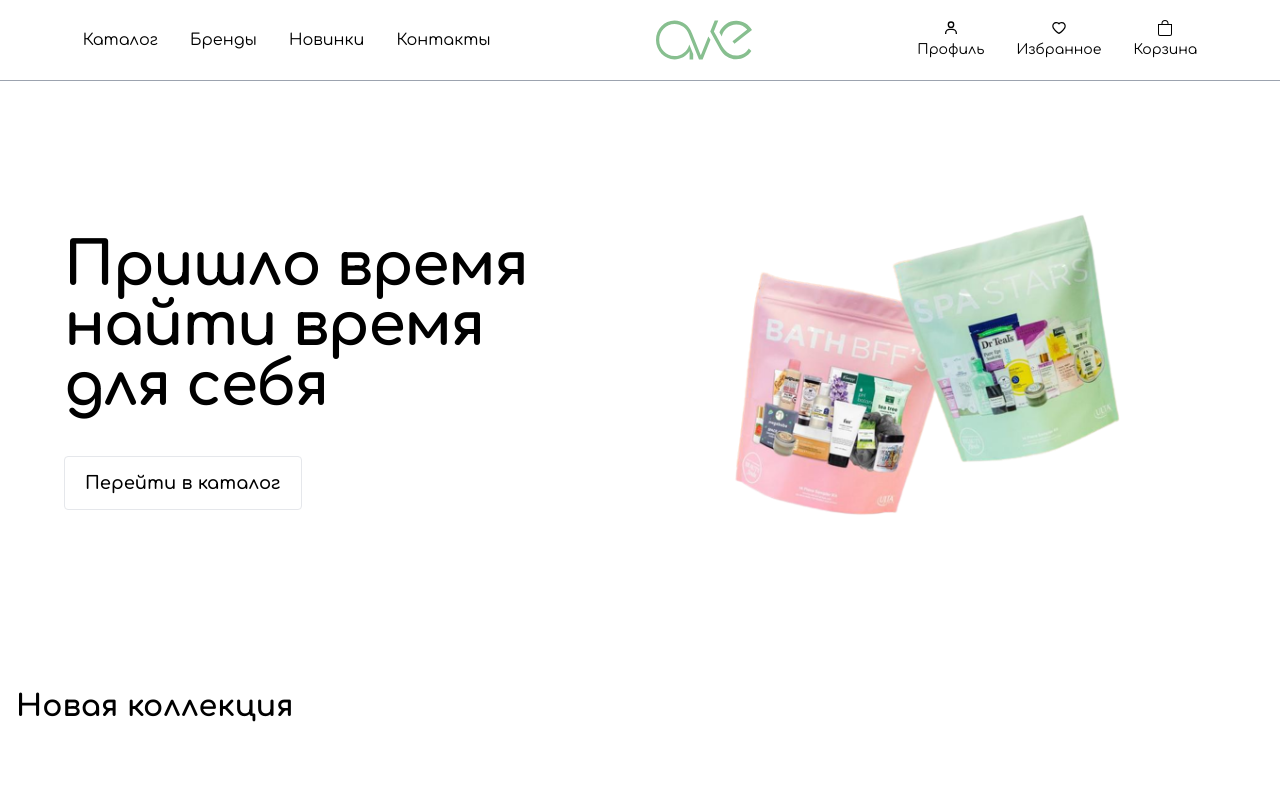
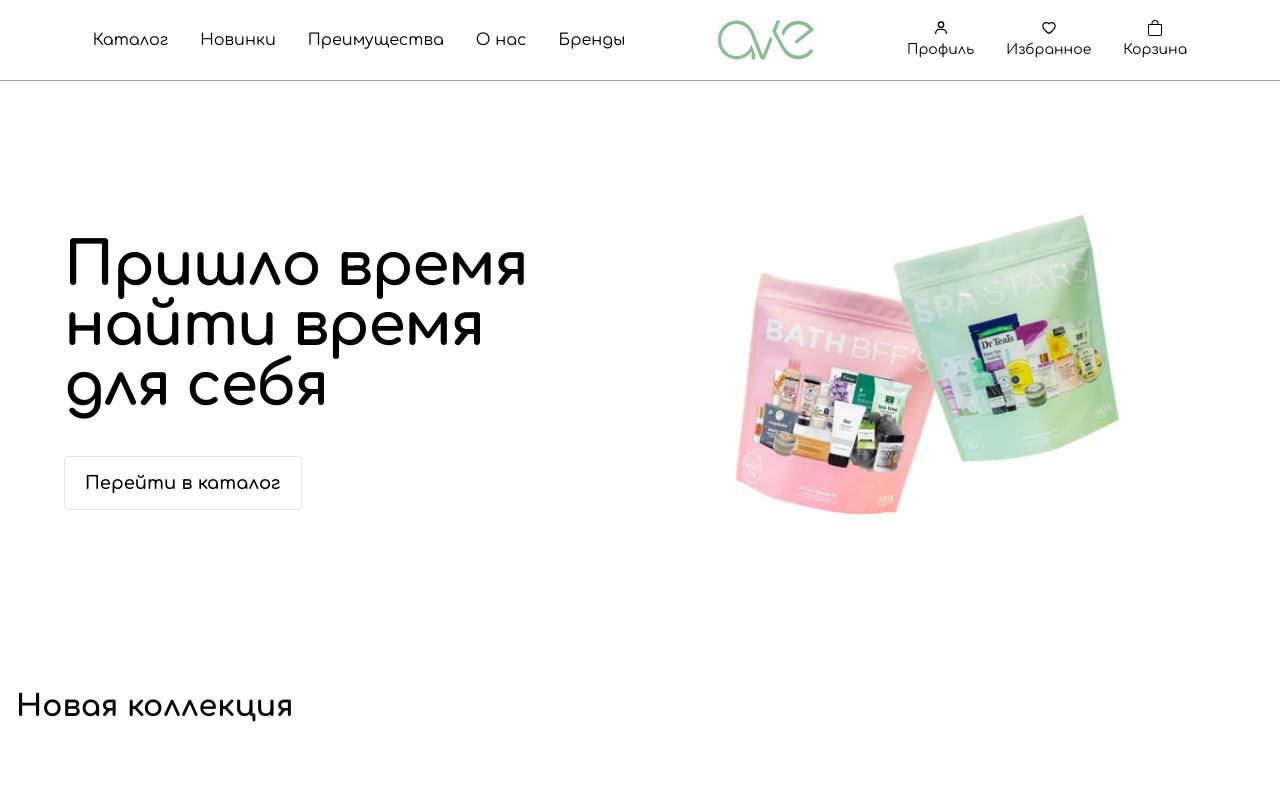
Before and after one commit to xypxzy/lamoda-commerce, a React (Vite) app: page / in a window 1280 px wide. Shown: the top 800 px of the page. Built offline with nearby package versions, Linux system fonts and the light colour scheme.

Commit message:
fixed bug in burger menu and added smooth scrolling

```diff
--- a/package.json
+++ b/package.json
@@ -21,12 +21,14 @@
     "react-icons": "^4.10.1",
     "react-redux": "^8.1.2",
     "react-router-dom": "^6.15.0",
+    "react-scroll": "^1.8.9",
     "sass": "^1.65.1"
   },
   "devDependencies": {
     "@types/react": "^18.2.15",
     "@types/react-dom": "^18.2.7",
     "@types/react-redux": "^7.1.25",
+    "@types/react-scroll": "^1.8.7",
     "@typescript-eslint/eslint-plugin": "^6.0.0",
     "@typescript-eslint/parser": "^6.0.0",
     "@vitejs/plugin-react": "^4.0.3",
--- a/src/components/AboutUs/index.tsx
+++ b/src/components/AboutUs/index.tsx
@@ -4,7 +4,7 @@
 
 const AboutUs: React.FC = () => {
   return (
-    <section className={styles.about}>
+    <section id="aboutus" className={styles.about}>
       <h2 className="mb-20 font-bold text-3xl">Команда мечты Lamoda</h2>
       <div className={styles.about_grid}>
         <div className={styles.about_carousel}>
--- a/src/components/Brands/index.tsx
+++ b/src/components/Brands/index.tsx
@@ -11,7 +11,7 @@
   const brandsImages = [brands1, brands2, brands3, brands4, brands5, brands6];
 
   return (
-    <section className={styles.brands}>
+    <section className={styles.brands} id="brands">
       <h1 className={styles.brands__title}>Брэнды</h1>
       <div className={styles.brands__grid}>
         {brandsImages.map((imageUrl, index) => (
--- a/src/components/Features/index.tsx
+++ b/src/components/Features/index.tsx
@@ -6,7 +6,7 @@
 
 const Features: React.FC = () => {
   return (
-    <section className={styles.features}>
+    <section id="features" className={styles.features}>
       <h2 className="mb-20 font-bold text-3xl">Что для нас важно</h2>
       <div className={styles.features_grid}>
         <div className={styles.features_card}>
--- a/src/components/Header/Header.module.scss
+++ b/src/components/Header/Header.module.scss
@@ -1,5 +1,5 @@
 .header {
-  @apply flex items-center justify-around border-b border-gray-400 py-5;
+  @apply flex items-center justify-evenly border-b border-gray-400 py-5;
   &__list {
     @apply hidden space-x-8 lg:flex;
   }
@@ -43,9 +43,13 @@
 
 .slidein {
   top: 0;
-  transition: top 0.4s ease;
+  transition: top 0.6s ease;
 }
 .slideout {
-  top: -600px;
-  transition: top 0.4s ease;
+  top: -900px;
+  transition: top 0.6s ease;
 }
+
+a {
+  cursor: pointer;
+}
--- a/src/components/Header/index.tsx
+++ b/src/components/Header/index.tsx
@@ -3,9 +3,10 @@
 import { AiOutlineHeart } from "react-icons/ai";
 import { BsBag } from "react-icons/bs";
 import { BiUser } from "react-icons/bi";
-import { Link } from "react-router-dom";
 import styles from "./Header.module.scss";
 import { Turn as Hamburger } from "hamburger-react";
+import { Link as ScrollLink } from "react-scroll";
+import { Link as RouterLink } from "react-router-dom";
 
 export default function Header() {
   const [isOpen, setOpen] = React.useState(false);
@@ -15,12 +16,17 @@
     setOpen(!isOpen);
   };
 
+  const closeMenu = () => {
+    setOpen(false);
+  };
+
   //Страницы и иконки из Navbar
   const navItems = [
     { id: 1, text: "Каталог", link: "/catalog" },
-    { id: 2, text: "Бренды", link: "#" },
-    { id: 3, text: "Новинки", link: "#" },
-    { id: 4, text: "Контакты", link: "#" },
+    { id: 2, text: "Новинки", link: "newcollection" },
+    { id: 3, text: "Преимущества", link: "features" },
+    { id: 4, text: "О нас", link: "aboutus" },
+    { id: 5, text: "Бренды", link: "brands" },
   ];
 
   const navLinks = [
@@ -34,15 +40,30 @@
       <ul className={`DESKTOP-MENU ${styles.header__list}`}>
         {navItems.map((item) => (
           <li key={item.id}>
-            <Link to={item.link} aria-current="page">
-              {item.text}
-            </Link>
+            {item.link.startsWith("/") ? (
+              <RouterLink to={item.link} aria-current="page">
+                {item.text}
+              </RouterLink>
+            ) : (
+              <ScrollLink
+                to={item.link}
+                target={item.link}
+                spy={true}
+                smooth={true}
+                offset={50}
+                duration={1000}
+                aria-current="page"
+                onClick={closeMenu}
+              >
+                {item.text}
+              </ScrollLink>
+            )}
           </li>
         ))}
       </ul>
-      <Link to="/">
+      <RouterLink to="/">
         <img src={logo} alt="lamoda logo" />
-      </Link>
+      </RouterLink>
       <nav>
         <section className="MOBILE-MENU mt-0 flex lg:hidden">
           <Hamburger
@@ -65,6 +86,7 @@
                 className="h-8 w-8 text-gray-900"
                 viewBox="0 0 24 24"
                 fill="none"
+                cursor="pointer"
                 stroke="currentColor"
                 strokeWidth="2"
                 strokeLinecap="round"
@@ -76,22 +98,37 @@
             </div>
             <ul className={styles.header__mobile_list}>
               {navItems.map((item) => (
-                <li className={isOpen ? styles.list_text : ""} key={item.id}>
-                  <Link to={item.link} aria-current="page">
-                    {item.text}
-                  </Link>
+                <li className={styles.list_text} key={item.id}>
+                  {item.link.startsWith("/") ? (
+                    <RouterLink to={item.link} aria-current="page">
+                      {item.text}
+                    </RouterLink>
+                  ) : (
+                    <ScrollLink
+                      to={item.link}
+                      spy={true}
+                      smooth={true}
+                      offset={50}
+                      duration={1000}
+                      aria-current="page"
+                      onClick={closeMenu}
+                    >
+                      {item.text}
+                    </ScrollLink>
+                  )}
                 </li>
               ))}
               {navLinks.map((item) => (
                 <li className={isOpen ? styles.list_text : ""} key={item.id}>
-                  <Link
+                  <RouterLink
                     className={styles.icon_center}
                     to={item.link}
                     aria-current="page"
+                    onClick={closeMenu}
                   >
                     {item.icon}
                     <span className={styles.icon__text}>{item.text}</span>
-                  </Link>
+                  </RouterLink>
                 </li>
               ))}
             </ul>
@@ -101,14 +138,14 @@
         <ul className={`DESKTOP-MENU ${styles.header__list}`}>
           {navLinks.map((item) => (
             <li className={styles.nav__icons} key={item.id}>
-              <Link
+              <RouterLink
                 className={styles.icon_center}
                 to={item.link}
                 aria-current="page"
               >
                 {item.icon}
                 <span className={styles.icon__text}>{item.text}</span>
-              </Link>
+              </RouterLink>
             </li>
           ))}
         </ul>
--- a/src/components/NewCollection/index.tsx
+++ b/src/components/NewCollection/index.tsx
@@ -4,7 +4,7 @@
 
 const NewCollection: React.FC = () => {
   return (
-    <section className={styles.collection}>
+    <section id="newcollection" className={styles.collection}>
       <h2 className="mb-20 font-bold text-3xl">Новая коллекция</h2>
       <div className={styles.col_grid}>
         <div className={styles.col_card}>
--- a/src/pages/CatalogPage/CatalogPage.tsx
+++ b/src/pages/CatalogPage/CatalogPage.tsx
@@ -1,9 +1,11 @@
 import Products from "../../components/Products/Products.tsx";
 
 const CatalogPage = () => {
-    return (
-        <Products/>
-    );
+  return (
+    <div id="catalog">
+      <Products />
+    </div>
+  );
 };
 
 export default CatalogPage;
```
Also changed, not shown: 1 other file (tests, documents, lock files or other folders).
